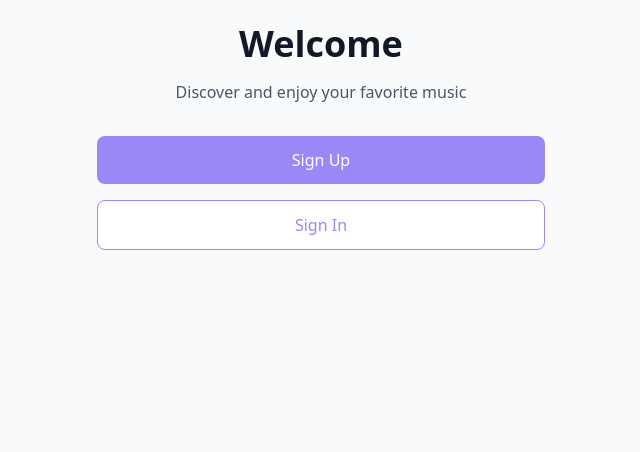
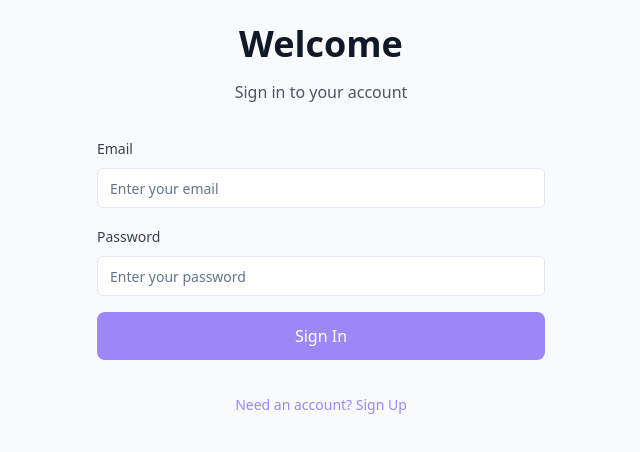
Before and after one commit to staxxtv/youtube-player-app, a React (Vite) app: page / in a window 1280 px wide. Shown: the top 452 px of the page, without its empty margins (319-959 px from the left). Built offline with nearby package versions, Linux system fonts and the light colour scheme.

Commit message:
Redesign login/signup screen
The login/signup screen has been redesigned.  No functional changes were made.

```diff
--- a/src/App.tsx
+++ b/src/App.tsx
@@ -5,6 +5,7 @@ import { TooltipProvider } from "@/components/ui/tooltip";
 import { QueryClient, QueryClientProvider } from "@tanstack/react-query";
 import { BrowserRouter, Routes, Route } from "react-router-dom";
 import Index from "./pages/Index";
+import Home from "./pages/Home";
 import Search from "./pages/Search";
 import Favorites from "./pages/Favorites";
 import Settings from "./pages/Settings";
@@ -20,6 +21,7 @@ const App = () => (
       <BrowserRouter>
         <Routes>
           <Route path="/" element={<Index />} />
+          <Route path="/home" element={<Home />} />
           <Route path="/search" element={<Search />} />
           <Route path="/favorites" element={<Favorites />} />
           <Route path="/settings" element={<Settings />} />
--- /dev/null
+++ b/src/pages/Home.tsx
@@ -0,0 +1,14 @@
+
+import Layout from "@/components/Layout";
+
+const Home = () => {
+  return (
+    <Layout>
+      <div className="min-h-screen p-6">
+        <h1 className="text-2xl font-bold text-gray-900">Welcome to Home</h1>
+      </div>
+    </Layout>
+  );
+};
+
+export default Home;
--- a/src/pages/Index.tsx
+++ b/src/pages/Index.tsx
@@ -1,18 +1,43 @@
 
+import { useState } from "react";
 import { useNavigate } from "react-router-dom";
 import Layout from "@/components/Layout";
+import { supabase } from "@/integrations/supabase/client";
+import { Input } from "@/components/ui/input";
+import { toast } from "sonner";
 
 const Index = () => {
   const navigate = useNavigate();
+  const [isSignUp, setIsSignUp] = useState(false);
+  const [email, setEmail] = useState("");
+  const [password, setPassword] = useState("");
+  const [loading, setLoading] = useState(false);
 
-  const handleSignUp = () => {
-    // TODO: Implement signup logic
-    navigate("/home");
-  };
+  const handleAuthentication = async (e: React.FormEvent) => {
+    e.preventDefault();
+    setLoading(true);
 
-  const handleSignIn = () => {
-    // TODO: Implement signin logic
-    navigate("/home");
+    try {
+      if (isSignUp) {
+        const { error } = await supabase.auth.signUp({
+          email,
+          password,
+        });
+        if (error) throw error;
+        toast.success("Check your email for the confirmation link!");
+      } else {
+        const { error } = await supabase.auth.signInWithPassword({
+          email,
+          password,
+        });
+        if (error) throw error;
+        navigate("/home");
+      }
+    } catch (error) {
+      toast.error(error instanceof Error ? error.message : "Authentication failed");
+    } finally {
+      setLoading(false);
+    }
   };
 
   return (
@@ -22,22 +47,55 @@ const Index = () => {
           <div className="text-center space-y-4">
             <h1 className="text-4xl font-bold text-gray-900">Welcome</h1>
             <p className="text-gray-600">
-              Discover and enjoy your favorite music
+              {isSignUp ? "Create a new account" : "Sign in to your account"}
             </p>
           </div>
 
-          <div className="space-y-4">
+          <form onSubmit={handleAuthentication} className="space-y-4">
+            <div className="space-y-2">
+              <label htmlFor="email" className="text-sm font-medium text-gray-700">
+                Email
+              </label>
+              <Input
+                id="email"
+                type="email"
+                value={email}
+                onChange={(e) => setEmail(e.target.value)}
+                required
+                placeholder="Enter your email"
+              />
+            </div>
+
+            <div className="space-y-2">
+              <label htmlFor="password" className="text-sm font-medium text-gray-700">
+                Password
+              </label>
+              <Input
+                id="password"
+                type="password"
+                value={password}
+                onChange={(e) => setPassword(e.target.value)}
+                required
+                placeholder="Enter your password"
+                minLength={6}
+              />
+            </div>
+
             <button
-              onClick={handleSignUp}
-              className="w-full bg-primary text-white rounded-lg py-3 px-4 font-medium hover:opacity-90 transition-opacity"
+              type="submit"
+              disabled={loading}
+              className="w-full bg-primary text-white rounded-lg py-3 px-4 font-medium hover:opacity-90 transition-opacity disabled:opacity-50"
             >
-              Sign Up
+              {loading ? "Loading..." : isSignUp ? "Sign Up" : "Sign In"}
             </button>
+          </form>
+
+          <div className="text-center">
             <button
-              onClick={handleSignIn}
-              className="w-full bg-white text-primary border border-primary rounded-lg py-3 px-4 font-medium hover:bg-primary/5 transition-colors"
+              onClick={() => setIsSignUp(!isSignUp)}
+              className="text-primary hover:underline text-sm"
             >
-              Sign In
+              {isSignUp ? "Already have an account? Sign In" : "Need an account? Sign Up"}
             </button>
           </div>
         </div>
```
